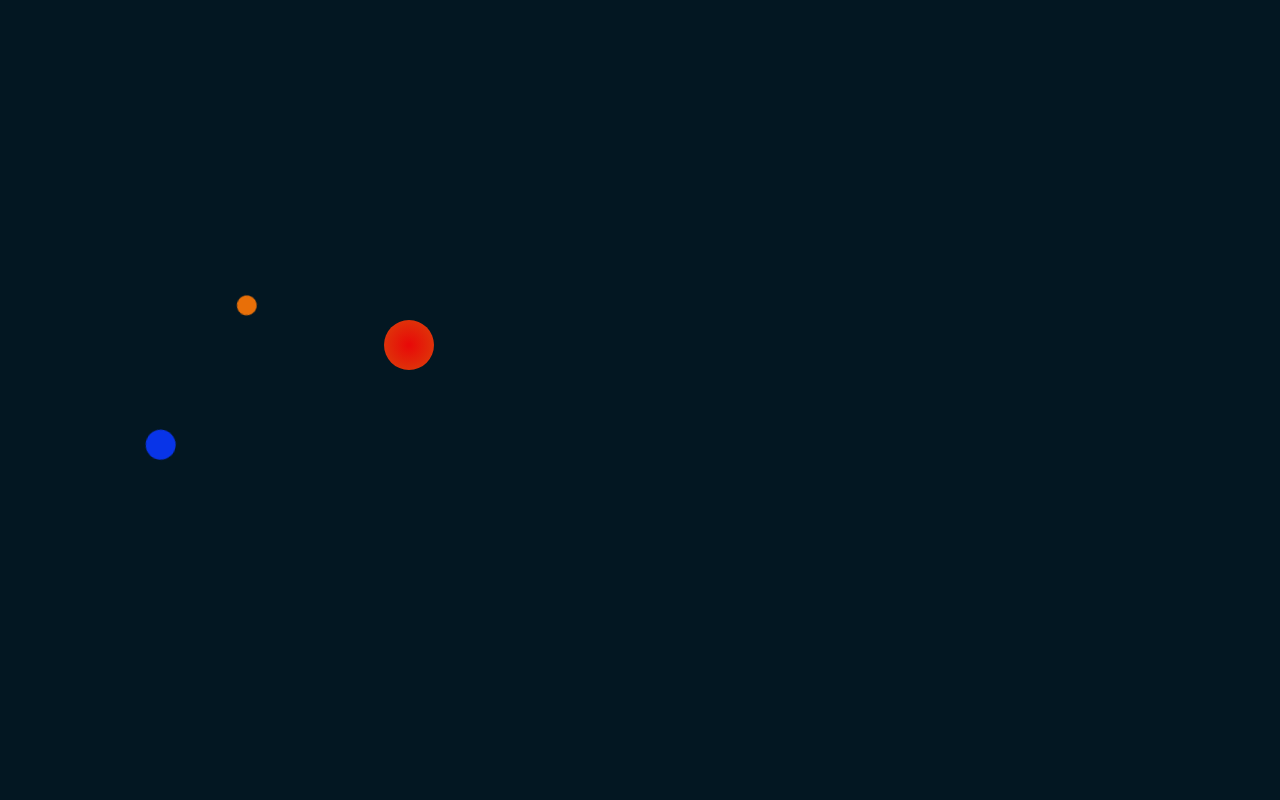
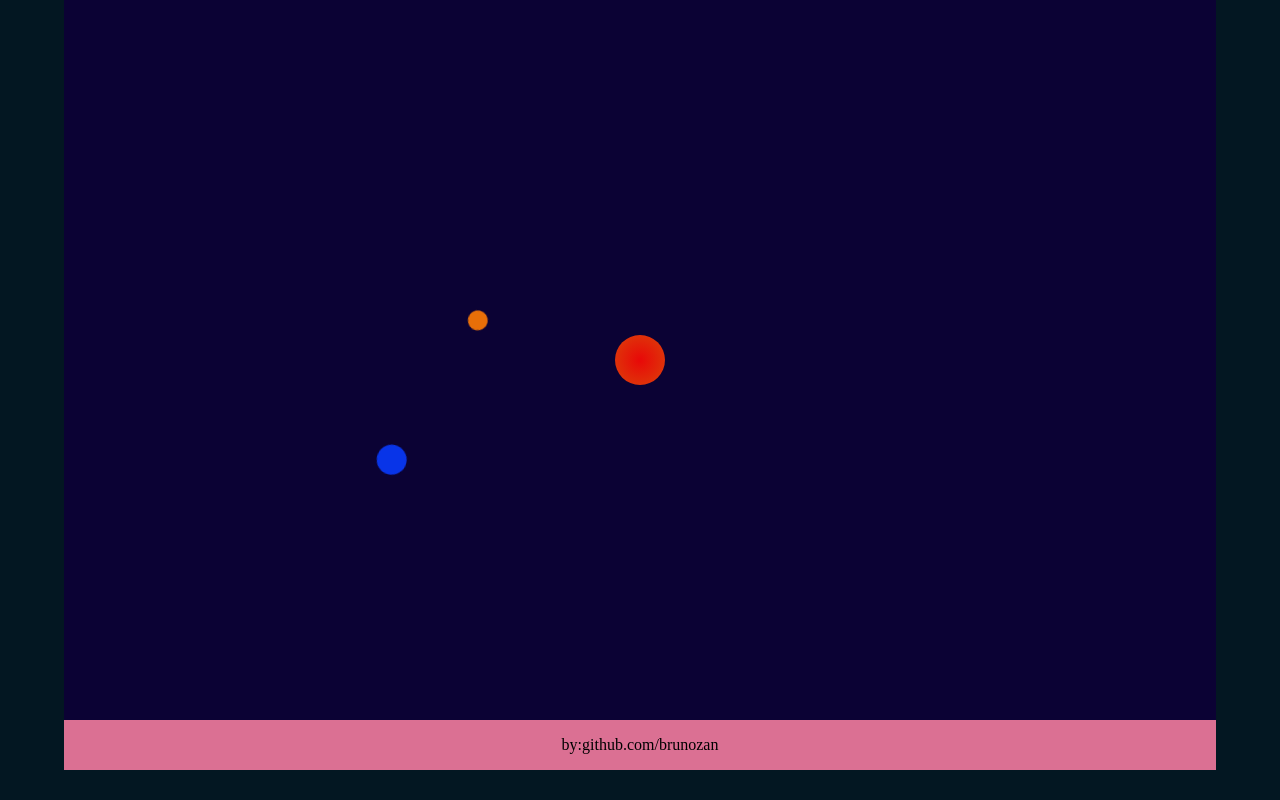
Before and after one commit to brunoZan/sistema-solar, a plain HTML site: page index.html in a window 1280 px wide. Drawn offline with Linux system fonts and the light colour scheme.

Commit message:
footer concertado, icon adicionado, recursividade tambem

```diff
--- a/index.html
+++ b/index.html
@@ -3,18 +3,26 @@
 <head>
   <meta charset="UTF-8">
   <meta name="autor" content="https://github.com/brunoZan">
-  <meta name="descrição" content="uma simulação do sistema solar">
+  <meta name="description" content="uma simulação do sistema solar feito apena com css puto">
+
+  <link rel="shortcut icon" type="image/x-icon" href="favicon.ico">
   <link rel="stylesheet" type="text/css" href="script_css.css">
 
   <title>Sistema-solar</title>
+
 </head>
 <body>
 
+  <main class="main">
     <div class="sun">
       <div class="planet">
         <div class="moon"></div>
       </div>
     </div>
+  </main>
 
+ <footer class="footer">
+    <p>by:<a href="https://github.com/brunoZan">github.com/brunozan</a></p>
+  </footer>
 </body>
 </html>
--- a/script_css.css
+++ b/script_css.css
@@ -5,11 +5,36 @@ html {
   background-color: rgb(3, 23, 34);
 }
 
+.main {
+  background-color: rgb(11, 2, 52);
+  height: 90vh;
+  margin: 0vh auto;
+  display: flex;
+  justify-content: center;
+  align-items: center;
+
+}
+
+.footer {
+  background-color: palevioletred;
+  margin: auto;
+  padding: 2vh 0vh;
+  display: flex;
+  align-items: center;
+  justify-content: center;
+}
+
+.main, .footer {
+  width: 90vw;
+}
+
 .sun {
   width: 50px;
   height: 50px;
-  background:  radial-gradient(circle, rgba(232,10,8,1) 4%, rgba(219,67,10,1) 100%);
-  transform: translate(30vw, 25vw);
+  background:
+    radial-gradient(circle,
+    rgba(232,10,8,1) 4%,
+    rgba(219,67,10,1) 100%);
   border-radius: 50%;
 }
 
@@ -19,6 +44,7 @@ html {
   border-radius: 50%;
   box-shadow: 10em 13em 0.0ch rgb(8,52,232);
   animation:  anin-squad 140s linear infinite;
+
 }
 
 .moon {
@@ -42,6 +68,7 @@ html {
 
 a {
   text-decoration: none;
+  color: black;
 }
 a:hover {
   color: red;
@@ -62,6 +89,5 @@ a:hover {
   .sun {
     width: 40px;
     height: 40px;
-    transform: translate(40vw, 40vw);
   }
 }
```
Also changed, not shown: favicon.ico (added).
